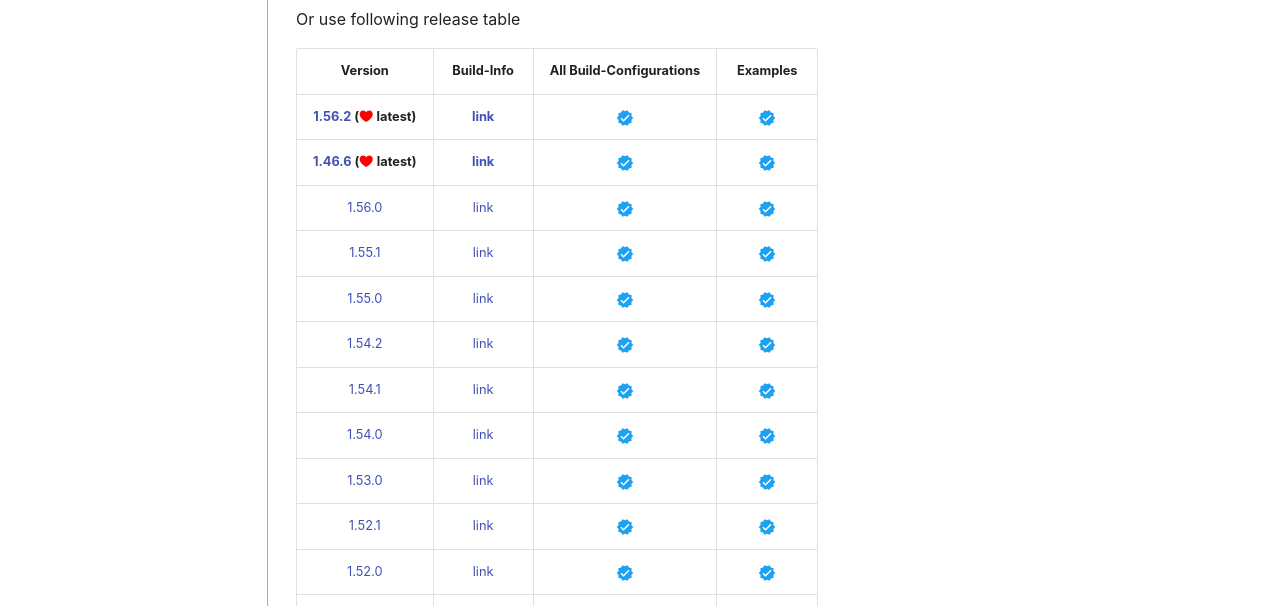
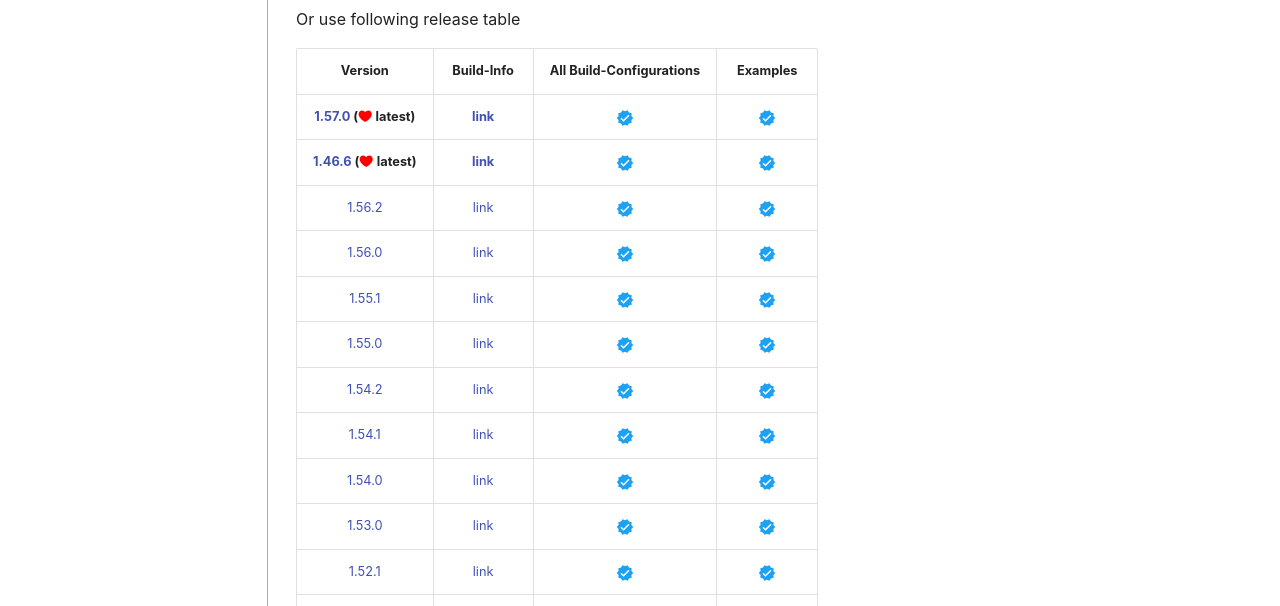
Before and after one commit to thommyho/Cpp-gRPC-Windows-PreBuilts, an MkDocs documentation site: the page built from docs/steps.md, in a window 1280 px wide and 900 px high. Shown: the part 294-900 px from the top of the window. Built offline with MkDocs 1.6.1 and Material for MkDocs 9.7.7, drawn with Linux system fonts in a browser that asks for light colours; emoji names are drawn with the system emoji font; some web fonts are replaced; comment, search, counter and statistics services are not loaded.

Commit message:
Update steps.md

```diff
--- a/docs/steps.md
+++ b/docs/steps.md
@@ -9,8 +9,9 @@
 
 |                                                         Version                                                         |                                 Build-Info                                 |        All Build-Configurations         |                Examples                 |
 |:-----------------------------------------------------------------------------------------------------------------------:|:--------------------------------------------------------------------------:|:---------------------------------------:|:---------------------------------------:|
-| **[1.56.2](https://github.com/thommyho/gRPC_windows/releases/tag/v1.56.2) (:octicons-heart-fill-24:{ .heart } latest)** | **[link](https://github.com/thommyho/gRPC_windows_prebuilt/tree/v1.56.2)** | :material-check-decagram:{ .tick-blue } | :material-check-decagram:{ .tick-blue } |
+| **[1.57.0](https://github.com/thommyho/gRPC_windows/releases/tag/v1.57.0) (:octicons-heart-fill-24:{ .heart } latest)** | **[link](https://github.com/thommyho/gRPC_windows_prebuilt/tree/v1.57.0)** | :material-check-decagram:{ .tick-blue } | :material-check-decagram:{ .tick-blue } |
 | **[1.46.6](https://github.com/thommyho/gRPC_windows/releases/tag/v1.46.6) (:octicons-heart-fill-24:{ .heart } latest)** | **[link](https://github.com/thommyho/gRPC_windows_prebuilt/tree/v1.46.6)** | :material-check-decagram:{ .tick-blue } | :material-check-decagram:{ .tick-blue } |
+|                         [1.56.2](https://github.com/thommyho/gRPC_windows/releases/tag/v1.56.2)                         |   [link](https://github.com/thommyho/gRPC_windows_prebuilt/tree/v1.56.2)   | :material-check-decagram:{ .tick-blue } | :material-check-decagram:{ .tick-blue } |
 |                         [1.56.0](https://github.com/thommyho/gRPC_windows/releases/tag/v1.56.0)                         |   [link](https://github.com/thommyho/gRPC_windows_prebuilt/tree/v1.56.0)   | :material-check-decagram:{ .tick-blue } | :material-check-decagram:{ .tick-blue } |
 |                         [1.55.1](https://github.com/thommyho/gRPC_windows/releases/tag/v1.55.1)                         |   [link](https://github.com/thommyho/gRPC_windows_prebuilt/tree/v1.55.1)   | :material-check-decagram:{ .tick-blue } | :material-check-decagram:{ .tick-blue } |
 |                         [1.55.0](https://github.com/thommyho/gRPC_windows/releases/tag/v1.55.0)                         |   [link](https://github.com/thommyho/gRPC_windows_prebuilt/tree/v1.55.0)   | :material-check-decagram:{ .tick-blue } | :material-check-decagram:{ .tick-blue } |
```
